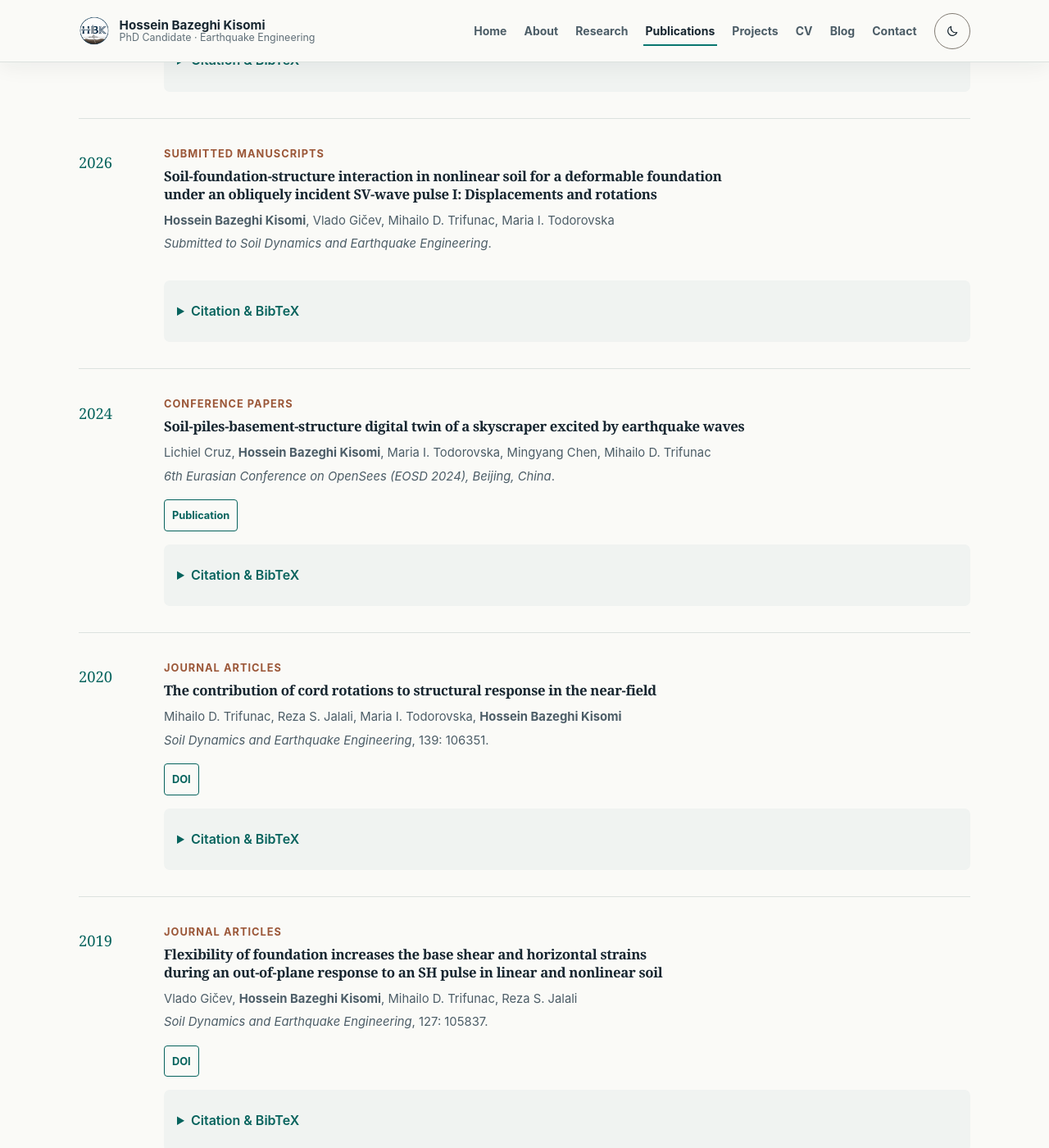
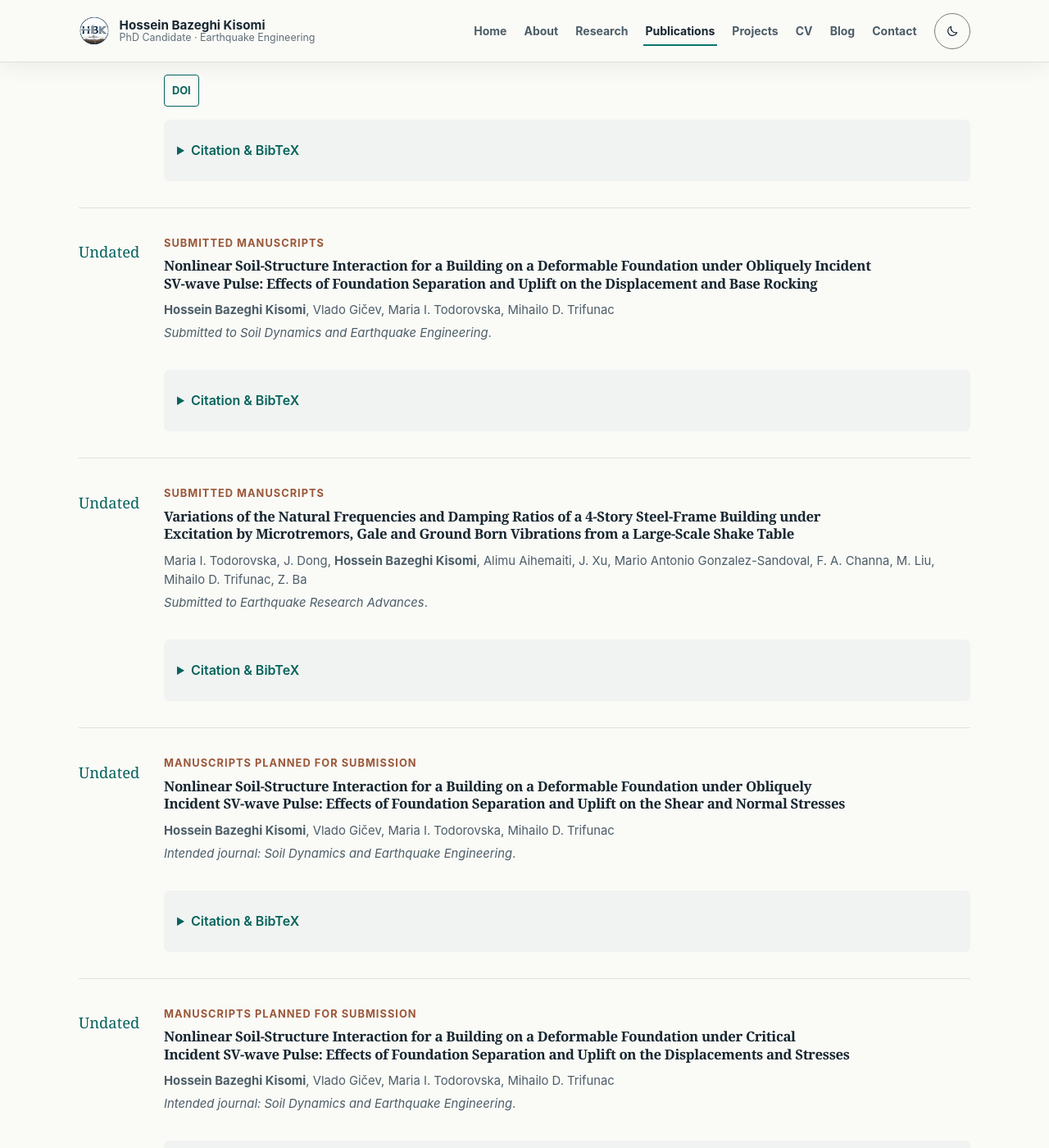
Before and after one commit to HosseinBazeghi/hosseinbazeghi.github.io, a Jekyll site: the page built from publications.md, in a window 1280 px wide and 1400 px high, scrolled down 1728 px. Shown: the whole window at 82% size. Built offline with Jekyll 4.4.1, drawn with Linux system fonts in a browser that asks for light colours; some of the changed text lies outside the part shown.

Commit message:
Correct publications to match current CV

```diff
--- a/_data/publications.yml
+++ b/_data/publications.yml
@@ -1,104 +1,96 @@
+# Manuscript years are omitted because the CV does not confirm them.
 - id: bazeghi-kisomi-2026-sfsi-sv-wave-part-i
   type: Submitted Manuscripts
-  title: "Soil-foundation-structure interaction in nonlinear soil for a deformable foundation under an obliquely incident SV-wave pulse I: Displacements and rotations"
-  authors: "Hossein Bazeghi Kisomi, Vlado Gičev, Mihailo D. Trifunac, Maria I. Todorovska"
+  title: "Nonlinear Soil-Structure Interaction for a Building on a Deformable Foundation under Obliquely Incident SV-wave Pulse: Effects of Foundation Separation and Uplift on the Displacement and Base Rocking"
+  authors: "Hossein Bazeghi Kisomi, Vlado Gičev, Maria I. Todorovska, Mihailo D. Trifunac"
   venue: "Submitted to Soil Dynamics and Earthquake Engineering"
-  year: 2026
-  citation: "Bazeghi Kisomi, H., Gičev, V., Trifunac, M. D., and Todorovska, M. I. (2026). Soil-foundation-structure interaction in nonlinear soil for a deformable foundation under an obliquely incident SV-wave pulse I: Displacements and rotations. Submitted to Soil Dynamics and Earthquake Engineering."
+  citation: "Bazeghi Kisomi, H., Gičev, V., Todorovska, M. I., and Trifunac, M. D. Nonlinear Soil-Structure Interaction for a Building on a Deformable Foundation under Obliquely Incident SV-wave Pulse: Effects of Foundation Separation and Uplift on the Displacement and Base Rocking. Submitted to Soil Dynamics and Earthquake Engineering."
   bibtex: |
-    @unpublished{bazeghikisomi2026sfsi1,
-      title  = {Soil-foundation-structure interaction in nonlinear soil for a deformable foundation under an obliquely incident {SV}-wave pulse {I}: Displacements and rotations},
-      author = {Bazeghi Kisomi, Hossein and Gi\v{c}ev, Vlado and Trifunac, Mihailo D. and Todorovska, Maria I.},
-      note   = {Submitted to Soil Dynamics and Earthquake Engineering},
-      year   = {2026}
+    @unpublished{bazeghikisomisfsi1,
+      title  = {Nonlinear Soil-Structure Interaction for a Building on a Deformable Foundation under Obliquely Incident {SV}-wave Pulse: Effects of Foundation Separation and Uplift on the Displacement and Base Rocking},
+      author = {Bazeghi Kisomi, Hossein and Gi\v{c}ev, Vlado and Todorovska, Maria I. and Trifunac, Mihailo D.},
+      note   = {Submitted to Soil Dynamics and Earthquake Engineering}
+    }
+
+- id: todorovska-building-frequencies-damping
+  type: Submitted Manuscripts
+  title: "Variations of the Natural Frequencies and Damping Ratios of a 4-Story Steel-Frame Building under Excitation by Microtremors, Gale and Ground Born Vibrations from a Large-Scale Shake Table"
+  authors: "Maria I. Todorovska, J. Dong, Hossein Bazeghi Kisomi, Alimu Aihemaiti, J. Xu, Mario Antonio Gonzalez-Sandoval, F. A. Channa, M. Liu, Mihailo D. Trifunac, Z. Ba"
+  venue: "Submitted to Earthquake Research Advances"
+  citation: "Todorovska, M. I., Dong, J., Bazeghi Kisomi, H., Aihemaiti, A., Xu, J., Gonzalez-Sandoval, M. A., Channa, F. A., Liu, M., Trifunac, M. D., and Ba, Z. Variations of the Natural Frequencies and Damping Ratios of a 4-Story Steel-Frame Building under Excitation by Microtremors, Gale and Ground Born Vibrations from a Large-Scale Shake Table. Submitted to Earthquake Research Advances."
+  bibtex: |
+    @unpublished{todorovskabuildingfrequencies,
+      title  = {Variations of the Natural Frequencies and Damping Ratios of a 4-Story Steel-Frame Building under Excitation by Microtremors, Gale and Ground Born Vibrations from a Large-Scale Shake Table},
+      author = {Todorovska, Maria I. and Dong, J. and Bazeghi Kisomi, Hossein and Aihemaiti, Alimu and Xu, J. and Gonzalez-Sandoval, Mario Antonio and Channa, F. A. and Liu, M. and Trifunac, Mihailo D. and Ba, Z.},
+      note   = {Submitted to Earthquake Research Advances}
     }
 
 - id: bazeghi-kisomi-2026-sfsi-sv-wave-part-ii
-  type: Submitted Manuscripts
-  title: "Soil-foundation-structure interaction in nonlinear soil for a deformable foundation under an obliquely incident SV-wave pulse II: Shear and normal stresses"
-  authors: "Hossein Bazeghi Kisomi, Vlado Gičev, Mihailo D. Trifunac, Maria I. Todorovska"
-  venue: "Submitted to Soil Dynamics and Earthquake Engineering"
-  year: 2026
-  citation: "Bazeghi Kisomi, H., Gičev, V., Trifunac, M. D., and Todorovska, M. I. (2026). Soil-foundation-structure interaction in nonlinear soil for a deformable foundation under an obliquely incident SV-wave pulse II: Shear and normal stresses. Submitted to Soil Dynamics and Earthquake Engineering."
+  type: Manuscripts Planned for Submission
+  title: "Nonlinear Soil-Structure Interaction for a Building on a Deformable Foundation under Obliquely Incident SV-wave Pulse: Effects of Foundation Separation and Uplift on the Shear and Normal Stresses"
+  authors: "Hossein Bazeghi Kisomi, Vlado Gičev, Maria I. Todorovska, Mihailo D. Trifunac"
+  venue: "Intended journal: Soil Dynamics and Earthquake Engineering"
+  citation: "Bazeghi Kisomi, H., Gičev, V., Todorovska, M. I., and Trifunac, M. D. Nonlinear Soil-Structure Interaction for a Building on a Deformable Foundation under Obliquely Incident SV-wave Pulse: Effects of Foundation Separation and Uplift on the Shear and Normal Stresses. Intended journal: Soil Dynamics and Earthquake Engineering."
   bibtex: |
-    @unpublished{bazeghikisomi2026sfsi2,
-      title  = {Soil-foundation-structure interaction in nonlinear soil for a deformable foundation under an obliquely incident {SV}-wave pulse {II}: Shear and normal stresses},
-      author = {Bazeghi Kisomi, Hossein and Gi\v{c}ev, Vlado and Trifunac, Mihailo D. and Todorovska, Maria I.},
-      note   = {Submitted to Soil Dynamics and Earthquake Engineering},
-      year   = {2026}
+    @unpublished{bazeghikisomisfsi2,
+      title  = {Nonlinear Soil-Structure Interaction for a Building on a Deformable Foundation under Obliquely Incident {SV}-wave Pulse: Effects of Foundation Separation and Uplift on the Shear and Normal Stresses},
+      author = {Bazeghi Kisomi, Hossein and Gi\v{c}ev, Vlado and Todorovska, Maria I. and Trifunac, Mihailo D.},
+      note   = {Manuscript planned for submission. Intended journal: Soil Dynamics and Earthquake Engineering}
     }
 
 - id: bazeghi-kisomi-2026-sfsi-sv-wave-part-iii
-  type: Submitted Manuscripts
-  title: "Soil-foundation-structure interaction in nonlinear soil for a deformable foundation under an obliquely incident SV-wave pulse III: Critical incidence"
-  authors: "Hossein Bazeghi Kisomi, Vlado Gičev, Mihailo D. Trifunac, Maria I. Todorovska"
-  venue: "Submitted to Soil Dynamics and Earthquake Engineering"
-  year: 2026
-  citation: "Bazeghi Kisomi, H., Gičev, V., Trifunac, M. D., and Todorovska, M. I. (2026). Soil-foundation-structure interaction in nonlinear soil for a deformable foundation under an obliquely incident SV-wave pulse III: Critical incidence. Submitted to Soil Dynamics and Earthquake Engineering."
+  type: Manuscripts Planned for Submission
+  title: "Nonlinear Soil-Structure Interaction for a Building on a Deformable Foundation under Critical Incident SV-wave Pulse: Effects of Foundation Separation and Uplift on the Displacements and Stresses"
+  authors: "Hossein Bazeghi Kisomi, Vlado Gičev, Maria I. Todorovska, Mihailo D. Trifunac"
+  venue: "Intended journal: Soil Dynamics and Earthquake Engineering"
+  citation: "Bazeghi Kisomi, H., Gičev, V., Todorovska, M. I., and Trifunac, M. D. Nonlinear Soil-Structure Interaction for a Building on a Deformable Foundation under Critical Incident SV-wave Pulse: Effects of Foundation Separation and Uplift on the Displacements and Stresses. Intended journal: Soil Dynamics and Earthquake Engineering."
   bibtex: |
-    @unpublished{bazeghikisomi2026sfsi3,
-      title  = {Soil-foundation-structure interaction in nonlinear soil for a deformable foundation under an obliquely incident {SV}-wave pulse {III}: Critical incidence},
-      author = {Bazeghi Kisomi, Hossein and Gi\v{c}ev, Vlado and Trifunac, Mihailo D. and Todorovska, Maria I.},
-      note   = {Submitted to Soil Dynamics and Earthquake Engineering},
-      year   = {2026}
+    @unpublished{bazeghikisomisfsi3,
+      title  = {Nonlinear Soil-Structure Interaction for a Building on a Deformable Foundation under Critical Incident {SV}-wave Pulse: Effects of Foundation Separation and Uplift on the Displacements and Stresses},
+      author = {Bazeghi Kisomi, Hossein and Gi\v{c}ev, Vlado and Todorovska, Maria I. and Trifunac, Mihailo D.},
+      note   = {Manuscript planned for submission. Intended journal: Soil Dynamics and Earthquake Engineering}
     }
 
 - id: todorovska-2026-six-component-motions
   type: Journal Articles
-  title: "Six-Component (6C) Motions in a 50-Story Skyscraper in Kunming, Yunnan Province, China, Recorded During the Mw 7.7 Mandalay, Myanmar, Earthquake of 28 March 2025: What Caused the Beating in the Response?"
+  title: "Six-component (6C) motions in a 50-story skyscraper in Kunming, Yunnan Province, China, recorded during the Mw 7.7 Mandalay, Myanmar, earthquake of 28 March 2025: What caused the beating in the response?"
   authors: "Maria I. Todorovska, Mario Antonio Gonzalez-Sandoval, Mihailo D. Trifunac, Hossein Bazeghi Kisomi, Alimu Aihemaiti, Guoliang Lin, Jianwen Cui"
   venue: "Seismological Research Letters"
+  note: "Advance online publication"
   year: 2026
   doi: "https://doi.org/10.1785/0220260008"
   featured: true
-  citation: "Todorovska, M. I., Gonzalez-Sandoval, M. A., Trifunac, M. D., Bazeghi Kisomi, H., Aihemaiti, A., Lin, G., and Cui, J. (2026). Six-Component (6C) Motions in a 50-Story Skyscraper in Kunming, Yunnan Province, China, Recorded During the Mw 7.7 Mandalay, Myanmar, Earthquake of 28 March 2025: What Caused the Beating in the Response? Seismological Research Letters."
+  citation: "Todorovska, M. I., Gonzalez-Sandoval, M. A., Trifunac, M. D., Bazeghi Kisomi, H., Aihemaiti, A., Lin, G., and Cui, J. (2026). Six-component (6C) motions in a 50-story skyscraper in Kunming, Yunnan Province, China, recorded during the Mw 7.7 Mandalay, Myanmar, earthquake of 28 March 2025: What caused the beating in the response? Seismological Research Letters. Advance online publication."
   bibtex: |
     @article{todorovska2026sixcomponent,
-      title   = {Six-Component (6C) Motions in a 50-Story Skyscraper in Kunming, Yunnan Province, China, Recorded During the Mw 7.7 Mandalay, Myanmar, Earthquake of 28 March 2025: What Caused the Beating in the Response?},
+      title   = {Six-component (6C) motions in a 50-story skyscraper in Kunming, Yunnan Province, China, recorded during the Mw 7.7 Mandalay, Myanmar, earthquake of 28 March 2025: What caused the beating in the response?},
       author  = {Todorovska, Maria I. and Gonzalez-Sandoval, Mario Antonio and Trifunac, Mihailo D. and Bazeghi Kisomi, Hossein and Aihemaiti, Alimu and Lin, Guoliang and Cui, Jianwen},
       journal = {Seismological Research Letters},
       year    = {2026},
+      note    = {Advance online publication},
       doi     = {10.1785/0220260008}
     }
 
 - id: gicev-2026-vertical-shear-stresses
   type: Journal Articles
   title: "Vertical and shear stresses at the base of a building on a deformable foundation excited by an incident P-wave pulse: Linear and nonlinear soil"
-  authors: "Vlado Gičev, Hossein Bazeghi Kisomi, Mihailo D. Trifunac, Reza S. Jalali, Maria I. Todorovska"
+  authors: "Vlado Gičev, Hossein Bazeghi Kisomi, Mihailo D. Trifunac, Reza Saleh Jalali, Maria I. Todorovska"
   venue: "Soil Dynamics and Earthquake Engineering"
   year: 2026
   volume: "203"
   pages: "110048"
   doi: "https://doi.org/10.1016/j.soildyn.2025.110048"
   featured: true
-  citation: "Gičev, V., Bazeghi Kisomi, H., Trifunac, M. D., Jalali, R. S., and Todorovska, M. I. (2026). Vertical and shear stresses at the base of a building on a deformable foundation excited by an incident P-wave pulse: Linear and nonlinear soil. Soil Dynamics and Earthquake Engineering, 203, 110048."
+  citation: "Gičev, V., Bazeghi Kisomi, H., Trifunac, M. D., Saleh Jalali, R., and Todorovska, M. I. (2026). Vertical and shear stresses at the base of a building on a deformable foundation excited by an incident P-wave pulse: Linear and nonlinear soil. Soil Dynamics and Earthquake Engineering, 203, 110048."
   bibtex: |
     @article{gicev2026vertical,
       title   = {Vertical and shear stresses at the base of a building on a deformable foundation excited by an incident P-wave pulse: Linear and nonlinear soil},
-      author  = {Gi\v{c}ev, Vlado and Bazeghi Kisomi, Hossein and Trifunac, Mihailo D. and Jalali, Reza S. and Todorovska, Maria I.},
+      author  = {Gi\v{c}ev, Vlado and Bazeghi Kisomi, Hossein and Trifunac, Mihailo D. and Saleh Jalali, Reza and Todorovska, Maria I.},
       journal = {Soil Dynamics and Earthquake Engineering},
       volume  = {203},
       pages   = {110048},
       year    = {2026},
       doi     = {10.1016/j.soildyn.2025.110048}
-    }
-
-- id: cruz-2024-digital-twin
-  type: Conference Papers
-  title: "Soil-piles-basement-structure digital twin of a skyscraper excited by earthquake waves"
-  authors: "Lichiel Cruz, Hossein Bazeghi Kisomi, Maria I. Todorovska, Mingyang Chen, Mihailo D. Trifunac"
-  venue: "6th Eurasian Conference on OpenSees (EOSD 2024), Beijing, China"
-  year: 2024
-  link: "https://www.researchgate.net/publication/382619637_Soil-piles-basement-structure_digital_twin_of_a_skyscraper_excited_by_earthquake_waves"
-  featured: true
-  citation: "Cruz, L., Bazeghi Kisomi, H., Todorovska, M. I., Chen, M., and Trifunac, M. D. (2024). Soil-piles-basement-structure digital twin of a skyscraper excited by earthquake waves. 6th Eurasian Conference on OpenSees, Beijing, China."
-  bibtex: |
-    @inproceedings{cruz2024digital,
-      title     = {Soil-piles-basement-structure digital twin of a skyscraper excited by earthquake waves},
-      author    = {Cruz, Lichiel and Bazeghi Kisomi, Hossein and Todorovska, Maria I. and Chen, Mingyang and Trifunac, Mihailo D.},
-      booktitle = {6th Eurasian Conference on OpenSees},
-      address   = {Beijing, China},
-      year      = {2024}
     }
 
 - id: trifunac-2020-cord-rotations
--- a/_includes/publication-card.html
+++ b/_includes/publication-card.html
@@ -1,12 +1,12 @@
 {% assign pub = include.publication %}
 {% capture highlighted_author %}<strong>{{ site.author.name | escape }}</strong>{% endcapture %}
-<article class="publication-item" data-publication data-type="{{ pub.type | slugify }}" data-year="{{ pub.year }}">
-  <div class="publication-item__year">{{ pub.year }}</div>
+<article class="publication-item" data-publication data-type="{{ pub.type | slugify }}" data-year="{{ pub.year | default: 'Undated' }}">
+  <div class="publication-item__year">{{ pub.year | default: 'Undated' }}</div>
   <div class="publication-item__body">
     <p class="publication-item__type">{{ pub.type }}</p>
     {% if include.compact %}<h3>{{ pub.title }}</h3>{% else %}<h2>{{ pub.title }}</h2>{% endif %}
     <p class="publication-item__authors">{{ pub.authors | escape | replace: site.author.name, highlighted_author }}</p>
-    <p class="publication-item__venue"><em>{{ pub.venue }}</em>{% if pub.volume %}, {{ pub.volume }}{% endif %}{% if pub.issue %}({{ pub.issue }}){% endif %}{% if pub.pages %}: {{ pub.pages }}{% endif %}.</p>
+    <p class="publication-item__venue"><em>{{ pub.venue }}</em>{% if pub.volume %}, {{ pub.volume }}{% endif %}{% if pub.issue %}({{ pub.issue }}){% endif %}{% if pub.pages %}: {{ pub.pages }}{% endif %}.{% if pub.note %} {{ pub.note }}.{% endif %}</p>
     <div class="link-cluster">
       {% if pub.doi %}<a href="{{ pub.doi }}" target="_blank" rel="noopener noreferrer">DOI</a>{% endif %}
       {% if pub.link %}<a href="{{ pub.link }}" target="_blank" rel="noopener noreferrer">Publication</a>{% endif %}
--- a/cv.md
+++ b/cv.md
@@ -15,7 +15,7 @@ description: "Education, research experience, and scholarly work of Hossein Baze
 
 ## Publications
 
-See the [complete publication record]({{ '/publications/' | relative_url }}), including journal articles, conference papers, and submitted manuscripts, with citations and links.
+See the [complete publication record]({{ '/publications/' | relative_url }}), including journal articles, submitted manuscripts, and manuscripts planned for submission, with citations and links.
 
 {% assign optional_sections = 'awards,teaching,talks,service' | split: ',' %}
 {% for key in optional_sections %}
--- a/publications.md
+++ b/publications.md
@@ -1,7 +1,7 @@
 ---
 layout: default
 title: Publications
-description: "Peer-reviewed articles, conference papers, and submitted manuscripts by Hossein Bazeghi Kisomi."
+description: "Peer-reviewed articles, submitted manuscripts, and manuscripts planned for submission by Hossein Bazeghi Kisomi."
 ---
 <section class="page-shell shell">
   <header class="page-heading">
@@ -18,8 +18,10 @@ description: "Peer-reviewed articles, conference papers, and submitted manuscrip
     </label>
     <select data-filter-select aria-label="Filter publications by year">
       <option value="all">All years</option>
-      {% assign years = site.data.publications | map: 'year' | uniq | sort | reverse %}
+      {% assign years = site.data.publications | map: 'year' | compact | uniq | sort | reverse %}
       {% for year in years %}<option value="{{ year }}">{{ year }}</option>{% endfor %}
+      {% assign undated_publications = site.data.publications | where_exp: "publication", "publication.year == nil" %}
+      {% if undated_publications.size > 0 %}<option value="Undated">Undated</option>{% endif %}
     </select>
     <button class="filter-button is-active" type="button" data-filter-button="all" aria-pressed="true">All</button>
     {% assign types = site.data.publications | map: 'type' | uniq | sort %}
@@ -28,7 +30,8 @@ description: "Peer-reviewed articles, conference papers, and submitted manuscrip
 
   <p class="filter-status" data-filter-status role="status" aria-live="polite"></p>
   <div class="publication-list">
-    {% assign publications = site.data.publications | sort: 'year' | reverse %}
+    {% assign dated_publications = site.data.publications | where_exp: "publication", "publication.year != nil" | sort: 'year' | reverse %}
+    {% assign publications = dated_publications | concat: undated_publications %}
     {% for publication in publications %}{% include publication-card.html publication=publication %}{% endfor %}
   </div>
   <p class="empty-state" data-filter-empty hidden>No publications match those filters.</p>
```
